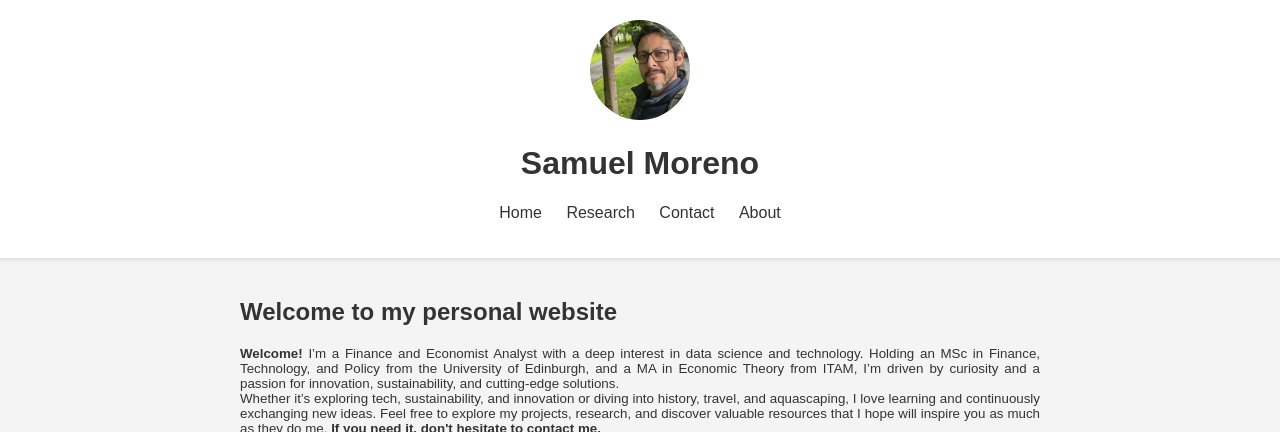
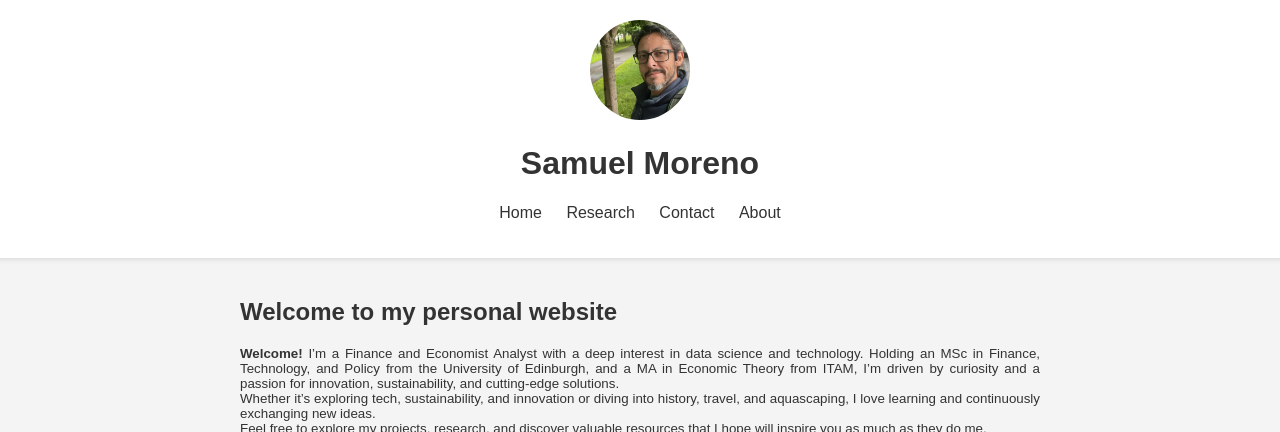
Before and after one commit to GregSom-MSc/GregSom-MSc.github.io, a Jekyll site: the page built from index.md, in a window 1280 px wide, cut to the strip 0-432 px from the top of the page. Built offline with Jekyll 4.4.1, drawn with Linux system fonts in a browser that asks for light colours.

Commit message:
Update index.md

```diff
--- a/index.md
+++ b/index.md
@@ -7,17 +7,21 @@
 <div style="text-align: justify;font-size:smaller;">
 <b>Welcome!</b>
 
-I’m a Finance and Economist Analyst with a deep interest in data science and technology. Holding an MSc in Finance, Technology, and Policy from the University of Edinburgh, and a MA in Economic Theory from ITAM, I’m driven by curiosity and a passion for innovation, sustainability, and cutting-edge solutions.<br>
+I’m a Finance and Economist Analyst with a deep interest in data science and technology. Holding an MSc in Finance, Technology, and Policy from the University of Edinburgh, and a MA in Economic Theory from ITAM, I’m driven by curiosity and a passion for innovation, sustainability, and cutting-edge solutions.
 
+<br>
 
 Whether it’s exploring tech, sustainability, and innovation or diving into history, travel, and aquascaping, I love learning and continuously exchanging new ideas.
 
+<br>
 
 Feel free to explore my projects, research, and discover valuable resources that I hope will inspire you as much as they do me.
 
+<br>
 
 <b>If you need it, don't hesitate to contact me. </b>
 
+<br>
 
 </div>
 
```
